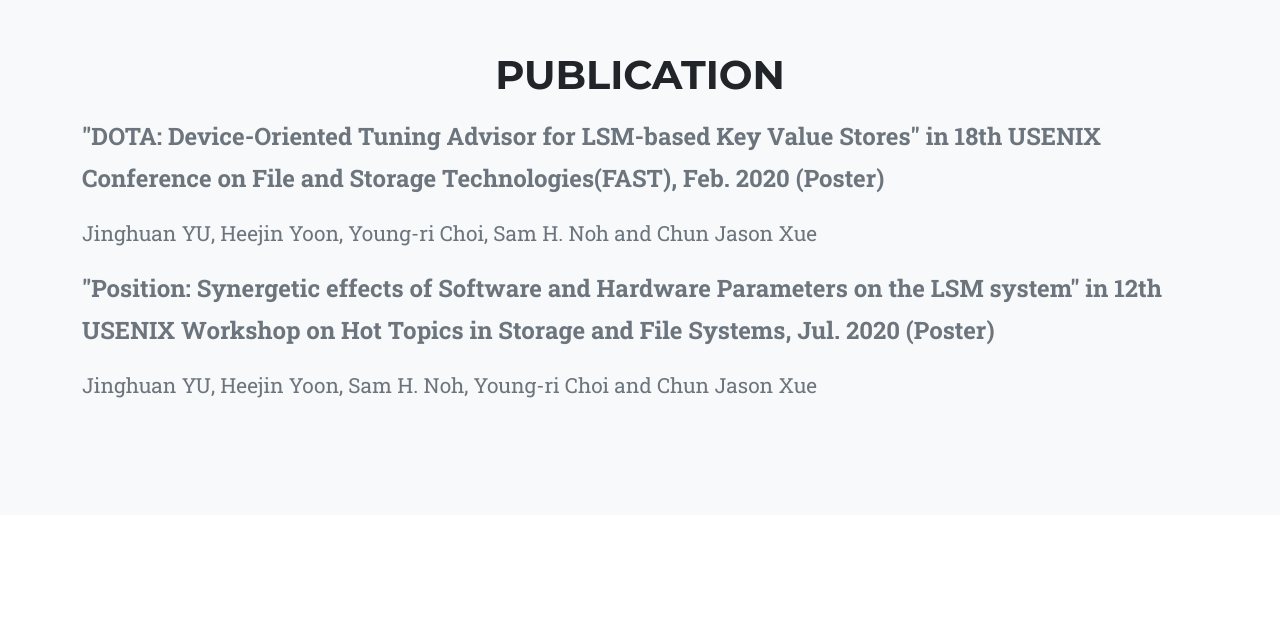
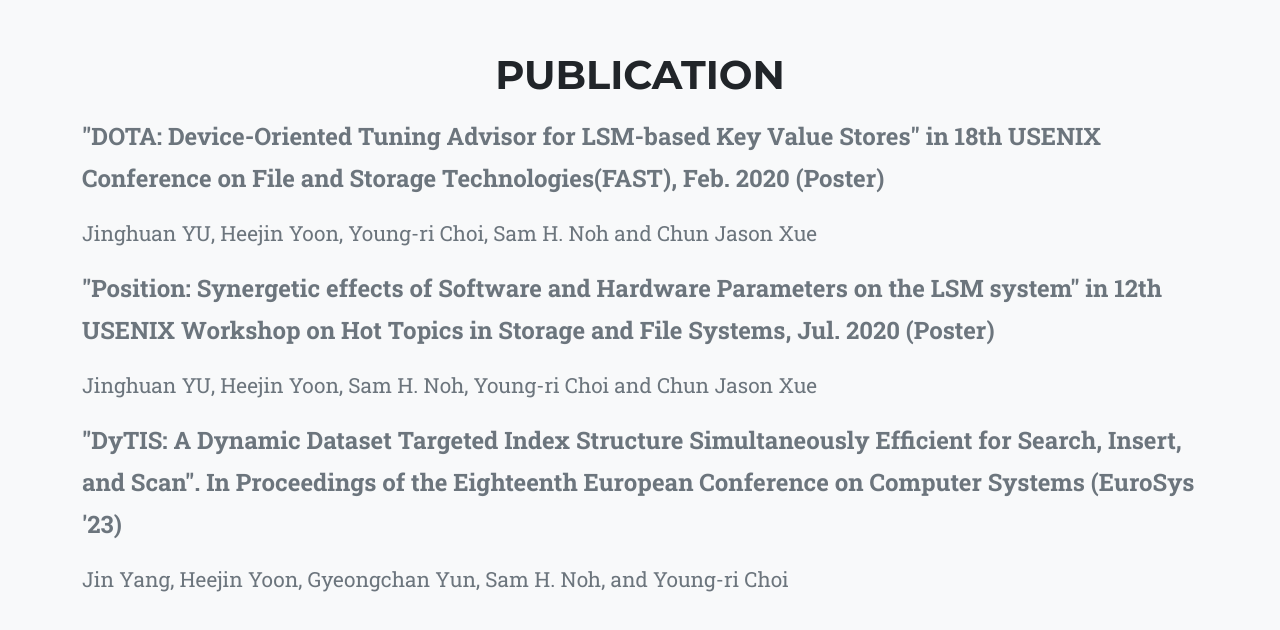
Before and after one commit to heejin5178/heejin5178.github.io, a plain HTML site: page index.html in a window 1280 px wide. Shown: the part 1863-2493 px from the top of the page. Before the commit the page ends 2378 px from the top, so only its background shows below. Drawn offline with nearby package versions, Linux system fonts and the light colour scheme; a web font is replaced by a local one.

Commit message:
Update DyTIS

```diff
--- a/index.html
+++ b/index.html
@@ -234,6 +234,8 @@
                 <p class="text-muted-2"> Jinghuan YU, Heejin Yoon, Young-ri Choi, Sam H. Noh and Chun Jason Xue </p>
                 <p class="text-muted">  "Position: Synergetic effects of Software and Hardware Parameters on the LSM system" in 12th USENIX Workshop on Hot Topics in Storage and File Systems, Jul. 2020 (Poster) </p>
                 <p class="text-muted-2"> Jinghuan YU, Heejin Yoon, Sam H. Noh, Young-ri Choi and Chun Jason Xue </p>
+                <p class="text-muted">  "DyTIS: A Dynamic Dataset Targeted Index Structure Simultaneously Efficient for Search, Insert, and Scan". In Proceedings of the Eighteenth European Conference on Computer Systems (EuroSys '23) </p>
+                <p class="text-muted-2"> Jin Yang, Heejin Yoon, Gyeongchan Yun, Sam H. Noh, and Young-ri Choi </p>
             </div>
         </section>
         <!-- Clients-->
```
